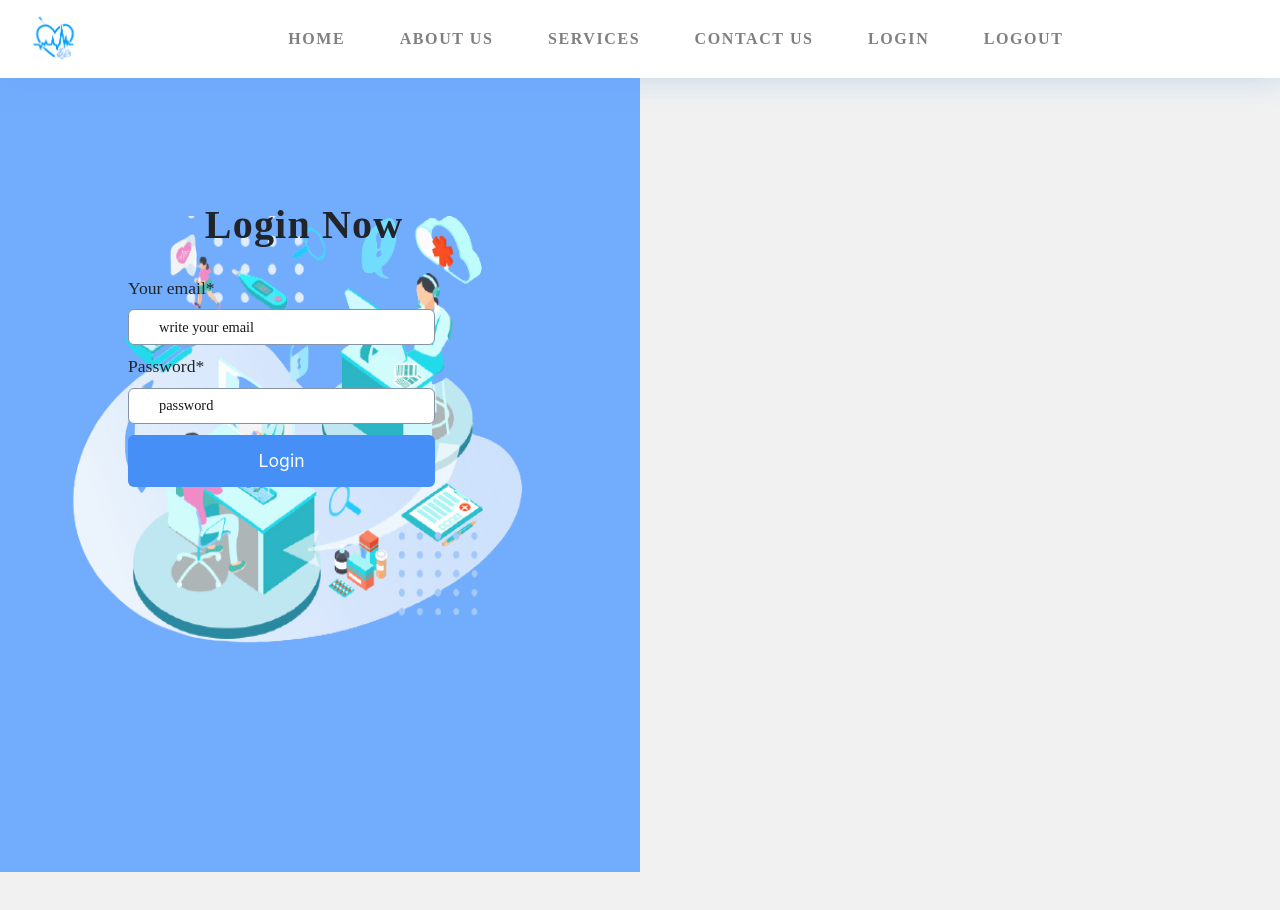
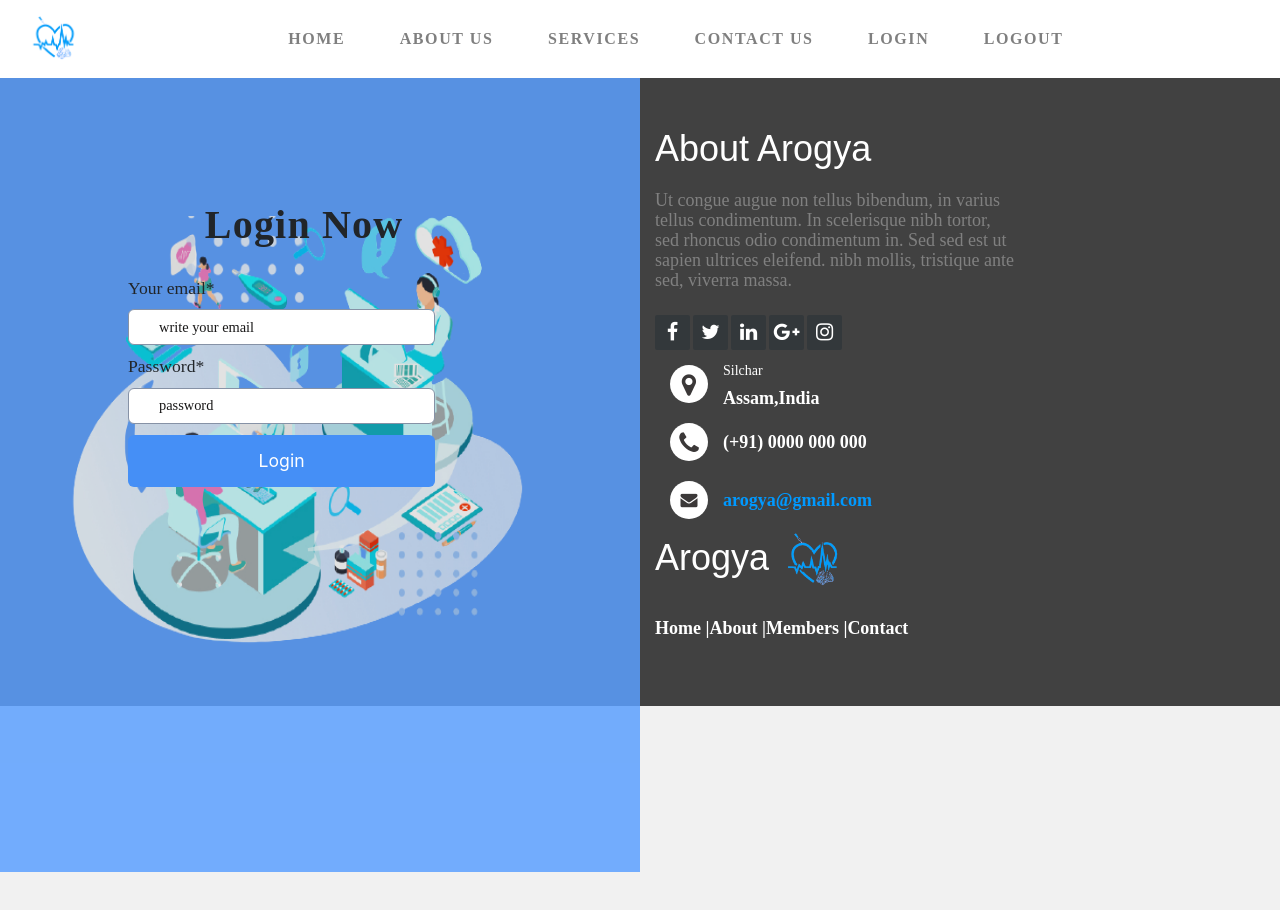
Before and after one commit to biley02/Medical-Record-Project, a React (Create React App) app in the folder medical-record/: page /user/login in a window 1280 px wide. Shown: the top 910 px of the page. Built offline with nearby package versions, Linux system fonts and the light colour scheme.

Commit message:
footer component added

```diff
--- a/medical-record/src/App.js
+++ b/medical-record/src/App.js
@@ -5,6 +5,7 @@ import UserSignUp from "./components/UserSignUp";
 
 import { BrowserRouter as Router, Route, Switch } from "react-router-dom";
 import UserSignIn from "./components/UserSignIn";
+import Footer from "./components/Footer";
 
 function App() {
   return (
@@ -21,6 +22,8 @@ function App() {
           <UserSignIn />
         </Route>
       </Switch>
+      <Footer>
+      </Footer>
     </Router>
   );
 }
--- /dev/null
+++ b/medical-record/src/components/Footer.js
@@ -0,0 +1,56 @@
+import React from "react"
+
+import "../styles/footer.css"
+import footerLogo from "../img/medical1.png"
+
+const Footer=()=>{
+    return (
+    <footer className="footer">
+    <div className="footer-left col-md-4 col-sm-12">
+        <div className="about">
+            <span>
+                <h2> About Arogya</h2>
+            </span>
+            <p>Ut congue augue non tellus bibendum, in varius tellus condimentum. In
+            scelerisque nibh tortor, sed rhoncus odio condimentum in. Sed sed est ut sapien ultrices eleifend.
+            nibh mollis, tristique ante sed, viverra massa.
+            </p>
+        </div>
+        <div className="icons">
+            <a href="#"><i className="fa fa-facebook"></i></a>
+            <a href="#"><i className="fa fa-twitter"></i></a>
+            <a href="#"><i className="fa fa-linkedin"></i></a>
+            <a href="#"><i className="fa fa-google-plus"></i></a>
+            <a href="#"><i className="fa fa-instagram"></i></a>
+        </div>
+    </div>
+    <div className="footer-center footer-align col-md-4 col-sm-12">
+        <div>
+            <i className="fa fa-map-marker"></i>
+            <p><span> Silchar</span> Assam,India</p>
+        </div>
+        <div>
+            <i className="fa fa-phone"></i>
+            <p> (+91) 0000 000 000</p>
+        </div>
+        <div>
+            <i className="fa fa-envelope"></i>
+            <p><a href="#"> arogya@gmail.com</a></p>
+        </div>
+    </div>
+    <div className="footer-right col-md-4 col-sm-12">
+        <h2>Arogya<span> <img width="20%" height="20%" src={footerLogo} alt=""/></span></h2>
+        <p className="menu">
+            <a href="#"> Home</a> |
+            <a href="#services"> About</a> |
+            <a href="#"> Members</a> |
+            <a href="#contact"> Contact</a>
+        </p>
+    </div>
+    </footer>
+    )
+
+
+}
+
+export default Footer
--- /dev/null
+++ b/medical-record/src/styles/footer.css
@@ -0,0 +1,361 @@
+.footer {
+    background-color: #414141;
+    width: 100%;
+    text-align: left;
+    font-family: sans-serif;
+    font-weight: bold;
+    font-size: 16px;
+    padding: 50px;
+    margin-top: 5px;
+
+}
+
+.footer .footer-left,
+.footer .footer-center,
+.footer .footer-right {
+    display: inline-block;
+    vertical-align: top;
+}
+@media (max-width: 576px) {
+    .footer-align{
+        display: flex !important;
+        flex-direction:  column !important;
+        align-items: flex-start !important;
+    }
+}
+
+
+/* footer left*/
+
+.footer .footer-left {
+    width: 33%;
+    padding-right: 15px;
+}
+
+.footer .about {
+    line-height: 20px;
+    color: #ffffff;
+    font-size: 13px;
+    font-weight: normal;
+    margin: 0;
+}
+.footer .about p{
+    color: #808080
+
+}
+
+.footer .about span {
+    display: block;
+    color: #ffffff;
+    font-size: 14px;
+    font-weight: bold;
+    margin-bottom: 20px;
+}
+
+.footer .icons {
+    margin-top: 25px;
+}
+
+.footer .icons a {
+    display: inline-block;
+    width: 35px;
+    height: 35px;
+    cursor: pointer;
+    background-color: #33383b;
+    border-radius: 2px;
+    font-size: 20px;
+    color: #ffffff;
+    text-align: center;
+    line-height: 35px;
+    margin-right: 3px;
+    margin-bottom: 5px;
+}
+
+/* footer center*/
+
+.footer .footer-center {
+    width: 30%;
+}
+
+.footer .footer-center i {
+    background-color: #ffffff;
+    color: #3b3838;
+    font-size: 25px;
+    width: 38px;
+    height: 38px;
+    border-radius: 50%;
+    text-align: center;
+    line-height: 42px;
+    margin: 10px 15px;
+    vertical-align: middle;
+}
+
+.footer .footer-center i.fa-envelope {
+    font-size: 17px;
+    line-height: 38px;
+}
+
+.footer .footer-center p {
+    display: inline-block;
+    color: #ffffff;
+    vertical-align: middle;
+    margin: 0;
+}
+
+.footer .footer-center p span {
+    display: block;
+    font-weight: normal;
+    font-size: 14px;
+    line-height: 2;
+}
+
+.footer .footer-center p a {
+    color: #0099ff;
+    text-decoration: none;
+}
+
+/* footer right*/
+
+.footer .footer-right {
+    width: 35%;
+}
+
+.footer h2 {
+    color: #ffffff;
+    font-size: 36px;
+    font-weight: normal;
+    margin-bottom: 2vh;
+}
+
+.footer h2 span {
+    color: #0099ff;
+}
+
+.footer .menu {
+    color: #ffffff;
+    margin: 20px 0 12px;
+    padding: 0;
+}
+
+.footer .menu a {
+    display: inline-block;
+    line-height: 1.8;
+    text-decoration: none;
+    color: inherit;
+}
+
+.footer .menu a:hover {
+    color: #0099ff;
+}
+
+.footer .name {
+    color: #0099ff;
+    font-size: 14px;
+    font-weight: normal;
+    margin: 0;
+}
+@media (min-width: 1200px) {
+    #arogya-footer {
+        padding-top: 50px;
+    }
+}
+@media (max-width: 1400px) {
+
+    #arogya-footer {
+        padding-top: 50px;
+    }
+}
+
+
+@media (max-width: 767px) {
+    .footer {
+        font-size: 14px;
+    }
+
+    .footer .footer-left,
+    .footer .footer-center,
+    .footer .footer-right {
+        display: block;
+        width: 100%;
+        margin-bottom: 40px;
+        text-align: center;
+    }
+
+    .footer .footer-center i {
+        margin-left: 0;
+    }
+}
+#arogya-footer .submit-button .fa {
+    background: rgb(255, 255, 255);
+    border-radius: 50%;
+    height: 30px;
+    width: 32px;
+    color: #000000;
+    font-size: 22px;
+    text-align: center;
+    padding-top: 5px;
+    margin-left: 15px;
+}
+
+#arogya-footer{
+    background-color: rgb(80, 191, 211);
+    font-size: 15px;
+    font-family: 'OpenSans-Semibold';
+    color: rgb(255, 255, 255);
+    border-radius: 50px;
+    padding: 8px 15px;
+    /* display: inline-block; */
+    text-transform: uppercase;
+    padding-right: 5px;
+    text-decoration: none !important;
+    /* padding-bottom: 7px; */
+    vertical-align: middle;
+    justify-content: center;
+    margin-bottom: 20px;
+}
+
+
+@media (max-width: 576px) {
+    .footer {
+        margin-top: 20px;
+    }
+
+}
+
+
+/*
+.arogya-feature h2,
+.arogya-features h2 {
+    font-family: 'Lato-Regular';
+    color: #000000;
+    font-size: 31px;
+    margin-bottom: 30px;
+}
+
+.card {
+    border: none;
+    background: transparent;
+    margin-right: 1em;
+}
+
+.arogya-banner-area {
+    margin-top: 20px;
+    min-height: 500px;
+}
+
+.arogya-banner-area h1 {
+    font-family: 'Lato-Light';
+    font-size: 48px;
+    color: #000000;
+    max-width: 500px;
+    margin-top: 70px;
+}
+
+.arogya-banner-area h1 span {
+    font-family: 'Lato-Medium';
+}
+
+@media (max-width: 1199px) {
+    .arogya-banner-area h1 {
+        margin-top: 30px;
+    }
+}
+
+.arogya-banner-area p {
+    max-width: 450px;
+    margin: 20px 0;
+    margin-bottom: 40px;
+}
+
+.arogya-banner-area a {
+    display: inline;
+    padding: 10px 30px;
+    padding-right: 5px;
+}
+
+.arogya-banner-area .col-md-6 .card .card-img-top {
+    max-width: 430px;
+    margin: 0 auto;
+    margin-top: 30px;
+    margin-right: 0;
+}
+
+@media (max-width: 1400px) {
+    .arogya-banner-area .col-md-6 .card .card-img-top {
+        max-width: 400px;
+        margin-top: 20px;
+        margin-right: auto;
+    }
+}
+
+@media (max-width: 1199px) {
+    .arogya-banner-area .col-md-6 .card .card-img-top {
+        max-width: 350px;
+    }
+}
+
+@media (max-width: 767px) {
+    .arogya-banner-area .col-md-6 .card .card-img-top {
+        margin-top: 100px;
+    }
+
+    .arogya-banner-area .col-md-6 .card .card-img-top {
+        display: none;
+    }
+
+    div.arogya-banner-area {
+        margin-bottom: 0px;
+    }
+
+    div.arogya-feature {
+        margin-top: 0px;
+    }
+
+    div.arogya-features-list {
+        margin-top: 0px;
+    }
+
+    div.arogya-features #about {
+        margin-bottom: 0px;
+    }
+
+    div.arogya-news #news {
+        margin-bottom: 0px;
+        padding-bottom: 0px;
+    }
+
+    .arogya-features .col-lg-4 .col-lg-8 {
+        padding-top: 0px;
+        margin-top: 0px;
+        background-color: rgb(204, 196, 196);
+    }
+}
+
+.arogya-feature {
+    margin-top: 100px;
+}
+
+.arogya-feature .card .back-bg {
+    margin-left: -30px !important;
+    margin-top: -20px;
+}
+
+.arogya-feature .card svg {
+    display: block;
+    margin-left: auto;
+    margin-right: auto;
+}
+
+.arogya-feature .card svg.defs {
+    position: absolute;
+    width: 0;
+    height: 0;
+}
+
+.arogya-feature .card .squircle {
+    width: 100%;
+    height: 456px;
+    background: url(../img/aboutus.png) center/cover, #aaa;
+    clip-path: url(#clip-path);
+    background-position-x: -50px;
+} */
```
Also changed, not shown: 1 other file (tests, documents, lock files or other folders).
